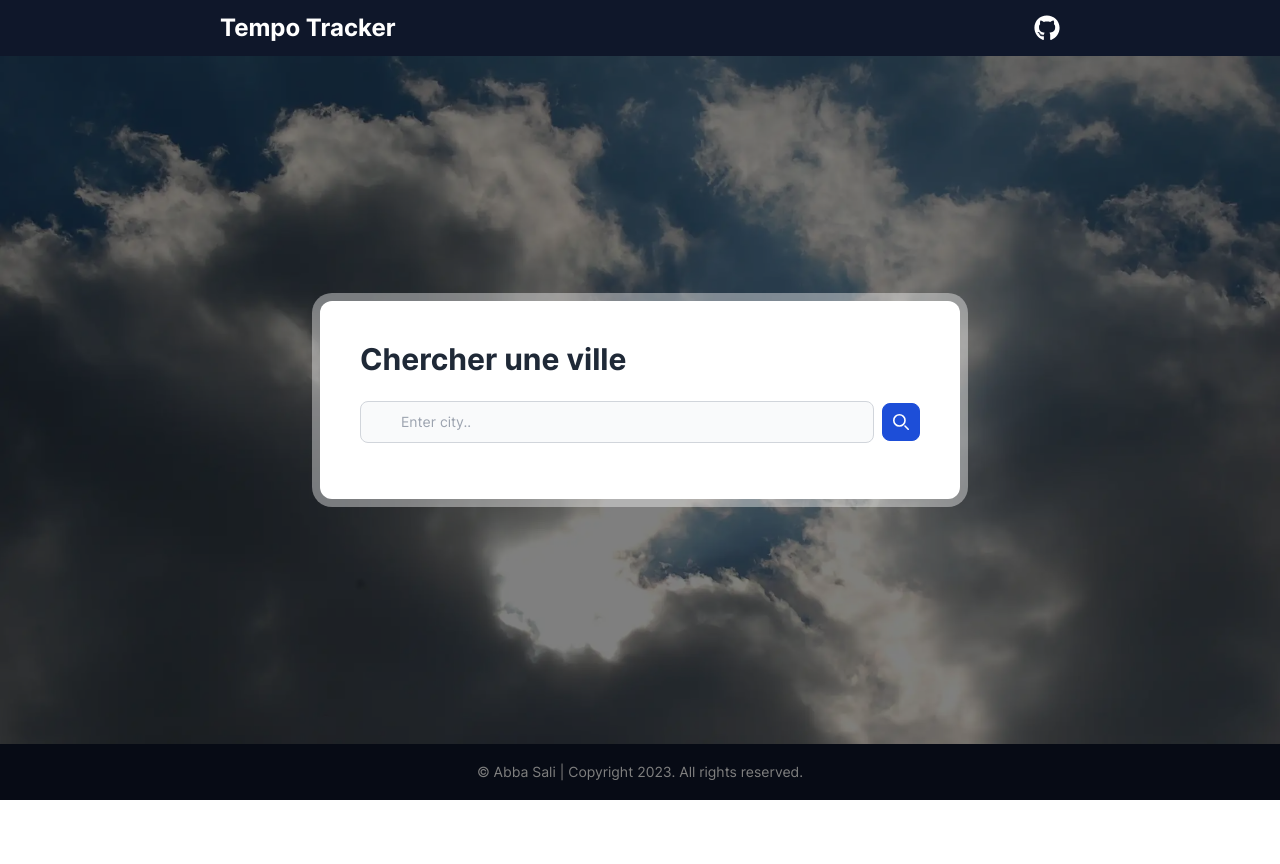
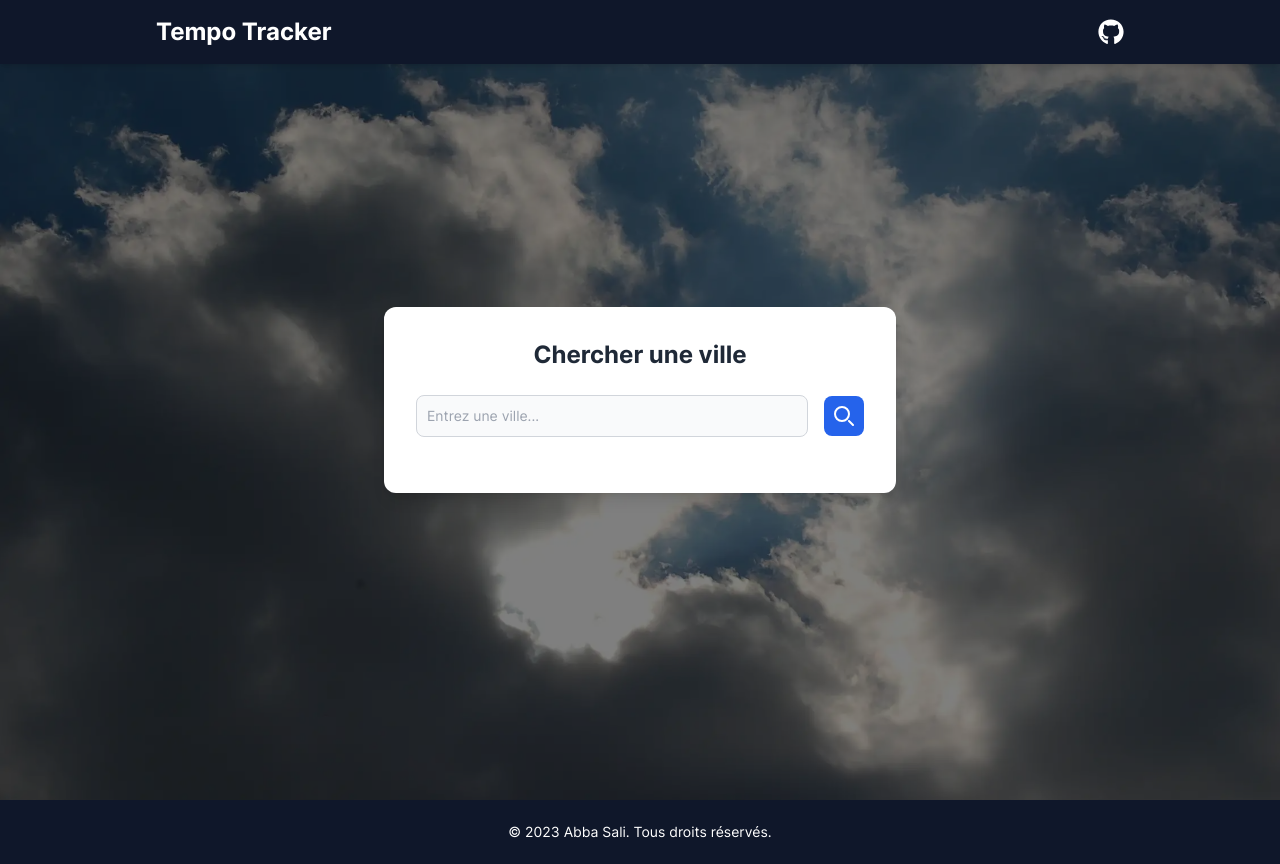
Before and after one commit to Asam237/tempo-tracker, a Next.js app: page / in a window 1280 px wide. Before the commit the page ends 800 px from the top, so only its background shows below. Built offline with nearby package versions, Linux system fonts and the light colour scheme.

Commit message:
improve design

```diff
--- a/pages/index.tsx
+++ b/pages/index.tsx
@@ -17,8 +17,9 @@ const Map = dynamic(() => import("../components/Map"), { ssr: false });
 export default function Index() {
   const seo = {
     title: "Tempo Tracker",
-    description: "Tempo Tracker",
+    description: "Track weather and view maps with ease.",
   };
+
   const [city, setCity] = useState("");
   const [loading, setLoading] = useState(false);
   const [weatherData, setWeatherData] = useState(null);
@@ -30,6 +31,7 @@ export default function Index() {
   const [degre, setDegre] = useState("");
   const [desc, setDesc] = useState("");
   const [typeIco, setTypeIco] = useState(null);
+
   const getWeather = async () => {
     setLoading(true);
     try {
@@ -50,40 +52,34 @@ export default function Index() {
       console.error("Error fetching weather data:", error);
     }
   };
+
   return (
     <>
       <NextSeo title={seo.title} description={seo.description} />
       <div className={`${roboto.className} absolute top-0 left-0 z-50 w-full`}>
-        <header className="bg-slate-900 h-14">
-          <div className="container mx-auto h-full">
-            <div className="flex justify-between items-center h-full">
+        <header className="bg-slate-900 h-16 shadow-md">
+          <div className="container mx-auto h-full px-4 flex justify-between items-center">
             <h4
               onClick={() => (weatherData ? setTempo(true) : null)}
-                className="text-white cursor-pointer hover:cursor-pointer text-2xl font-bold"
+              className="text-white cursor-pointer text-2xl font-bold hover:text-gray-300 transition"
             >
               Tempo Tracker
             </h4>
-              <div className="flex space-x-2 justify-center items-center">
-                {weatherData && !tempo && (
-                  <h4
-                    className="cursor-pointer mr-4 text-white bg-slate-900 border-2 rounded-full px-4 py-1.5 text-sm hover:bg-white hover:text-slate-900 hover:font-bold"
+            <div className="flex space-x-4 items-center">
+              {weatherData && (
+                <button
+                  className="text-white bg-blue-600 hover:bg-blue-700 px-4 py-2 rounded-lg text-sm font-medium transition"
                   onClick={() => setTempo(!tempo)}
                 >
-                    Voir les details
-                  </h4>
+                  {tempo ? "Voir la carte" : "Voir les détails"}
+                </button>
               )}
-                {weatherData && tempo && (
-                  <h4
-                    className="cursor-pointer mr-4 text-white bg-slate-900 border-2 rounded-full px-4 py-1.5 text-sm hover:bg-white hover:text-slate-900 hover:font-bold"
-                    onClick={() => setTempo(!tempo)}
-                  >
-                    Voir la carte
-                  </h4>
-                )}
-                <Link href={"https://github.com/Asam237/tempo-tracker"}>
-                  <FaGithub color="white" size={26} />
+              <Link href="https://github.com/Asam237/tempo-tracker">
+                <FaGithub
+                  className="text-white hover:text-gray-300 transition"
+                  size={26}
+                />
               </Link>
-              </div>
             </div>
           </div>
         </header>
@@ -94,98 +90,77 @@ export default function Index() {
       <div className="absolute inset-0 bg-black bg-opacity-50 z-10" />
       <main className="relative z-20 h-screen w-screen">
         {tempo && (
-          <div className="z-20">
-            <div className="flex flex-col items-center justify-center w-screen min-h-screen text-gray-700 p-10">
-              <div className="w-full max-w-screen-sm bg-white p-10 rounded-xl ring-8 ring-white ring-opacity-40">
-                <h1 className="text-lg xl:text-3xl font-bold text-gray-800 mb-6 flex justify-between items-center">
+          <div className="flex flex-col items-center justify-center w-screen min-h-screen text-gray-700 p-6">
+            <div className="w-full max-w-lg bg-white p-8 rounded-xl shadow-lg">
+              <h1 className="text-2xl font-bold text-gray-800 mb-6 text-center">
                 Chercher une ville
               </h1>
-                <div className="flex items-center space-x-4 mb-4">
-                  <div className="flex items-center space-x-2 w-full">
-                    <div className="relative w-full">
+              <div className="flex items-center space-x-4 mb-6">
                 <input
                   value={city}
                   onChange={(e) => setCity(e.target.value)}
                   type="text"
-                        id="simple-search"
-                        className="bg-gray-50 border border-gray-300 text-gray-900 text-sm rounded-lg focus:ring-blue-500 focus:border-blue-500 block w-full ps-10 p-2.5 w-full"
-                        placeholder="Enter city.."
+                  className="flex-1 bg-gray-50 border border-gray-300 text-gray-900 text-sm rounded-lg focus:ring-blue-500 focus:border-blue-500 p-2.5"
+                  placeholder="Entrez une ville..."
                   required
                 />
-                    </div>
                 <button
                   onClick={getWeather}
-                      className="p-2.5 ms-2 text-sm font-medium text-white bg-blue-700 rounded-lg border border-blue-700 hover:bg-blue-800 focus:ring-4 focus:outline-none focus:ring-blue-300 dark:bg-blue-600 dark:hover:bg-blue-700 dark:focus:ring-blue-800"
+                  className="p-2.5 text-sm font-medium text-white bg-blue-600 rounded-lg hover:bg-blue-700 focus:ring-4 focus:outline-none focus:ring-blue-300"
                 >
                   <svg
-                        className="w-4 h-4"
-                        aria-hidden="true"
+                    className="w-5 h-5"
                     xmlns="http://www.w3.org/2000/svg"
                     fill="none"
                     viewBox="0 0 20 20"
+                    stroke="currentColor"
                   >
                     <path
-                          stroke="currentColor"
-                          stroke-linecap="round"
-                          stroke-linejoin="round"
-                          stroke-width="2"
-                          d="m19 19-4-4m0-7A7 7 0 1 1 1 8a7 7 0 0 1 14 0Z"
+                      strokeLinecap="round"
+                      strokeLinejoin="round"
+                      strokeWidth="2"
+                      d="M19 19l-4-4m0-7a7 7 0 11-14 0 7 7 0 0114 0z"
                     />
                   </svg>
-                      <span className="sr-only">Search</span>
                 </button>
               </div>
-                </div>
               {loading ? (
-                  <p className="flex justify-center items-center p-8">
-                    Loading...
-                  </p>
+                <p className="text-center text-gray-500">Chargement...</p>
               ) : (
                 weatherData && <WeatherCard data={weatherData} />
               )}
             </div>
           </div>
-          </div>
         )}
-        {tempo == false && (
-          <div className="flex flex-col w-screen h-screen text-gray-700 p-10 bg-gradient-to-br from-pink-200 via-purple-200 to-indigo-200 ">
+        {!tempo && (
+          <div className="flex flex-col w-screen h-screen text-gray-700 p-6 bg-gradient-to-br from-pink-200 via-purple-200 to-indigo-200">
             <div>
-              <h1 className="font-bold text-gray-800 mb-6 flex justify-between items-center blug-800">
-                <span className="hidden xl:flex text-xl">
-                  Tempo Tracker Map
-                </span>
+              <h1 className="font-bold text-gray-800 mb-6 text-2xl text-center">
+                Carte de Tempo Tracker
+              </h1>
               {icon && (
-                  <div className={"overflow-hidden"}>
-                    <div className="flex flex-row space-x-4 items-center justify-center">
-                      <span className="text-xs md:text-lg font-bold">
-                        {degre} °C
-                      </span>
-                      <span className="text-xs md:text-lg font-semibold mt-1 text-gray-500">
+                <div className="flex flex-col items-center space-y-4">
+                  <div className="flex items-center space-x-4">
+                    <span className="text-2xl font-bold">{degre} °C</span>
+                    <span className="text-lg font-medium text-gray-500">
                       {name}
                     </span>
                     <img
-                        className="h-auto w-14 md:w-20 object-cover"
+                      className="h-16 w-16 object-cover rounded-full border-2 border-gray-300"
                       src={`http://openweathermap.org/img/w/${typeIco}.png`}
                       alt={`${typeIco} icon`}
-                      />
-                      <FaEye
-                        size={20}
-                        className="cursor-pointer mr-4"
-                        onClick={() => setTempo(!tempo)}
                     />
                   </div>
                 </div>
               )}
-              </h1>
               <Map lat={lat} long={long} description={desc} city={city} />
             </div>
           </div>
         )}
       </main>
-      <footer className="bg-slate-900 h-14 absolute bottom-0 left-0 right-0 text-white flex justify-center items-center">
-        <p className="text-sm text-white">
-          © Abba Sali | Copyright {new Date().getFullYear()}. All rights
-          reserved.
+      <footer className="bg-slate-900 h-16 flex justify-center items-center text-white">
+        <p className="text-sm">
+          © {new Date().getFullYear()} Abba Sali. Tous droits réservés.
         </p>
       </footer>
     </>
```
Lines whose indentation alone changed are shown as unchanged.
